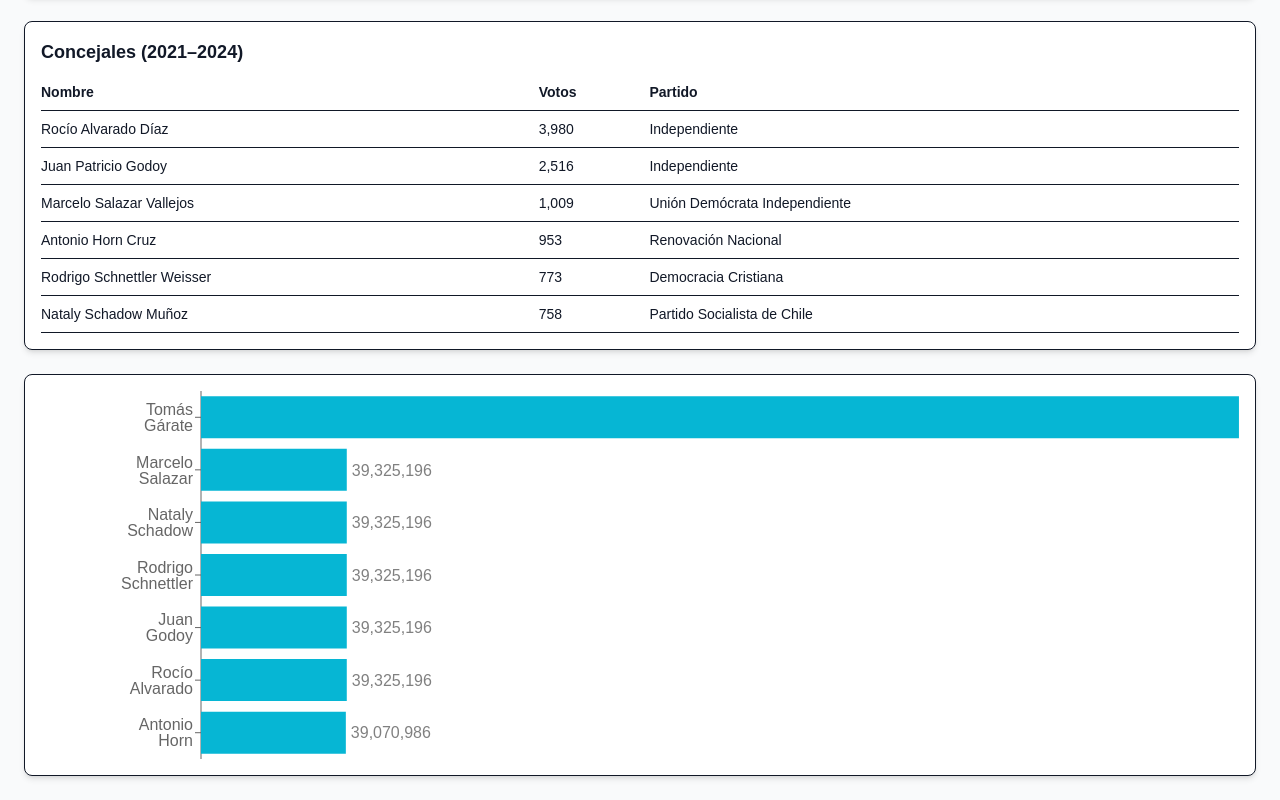
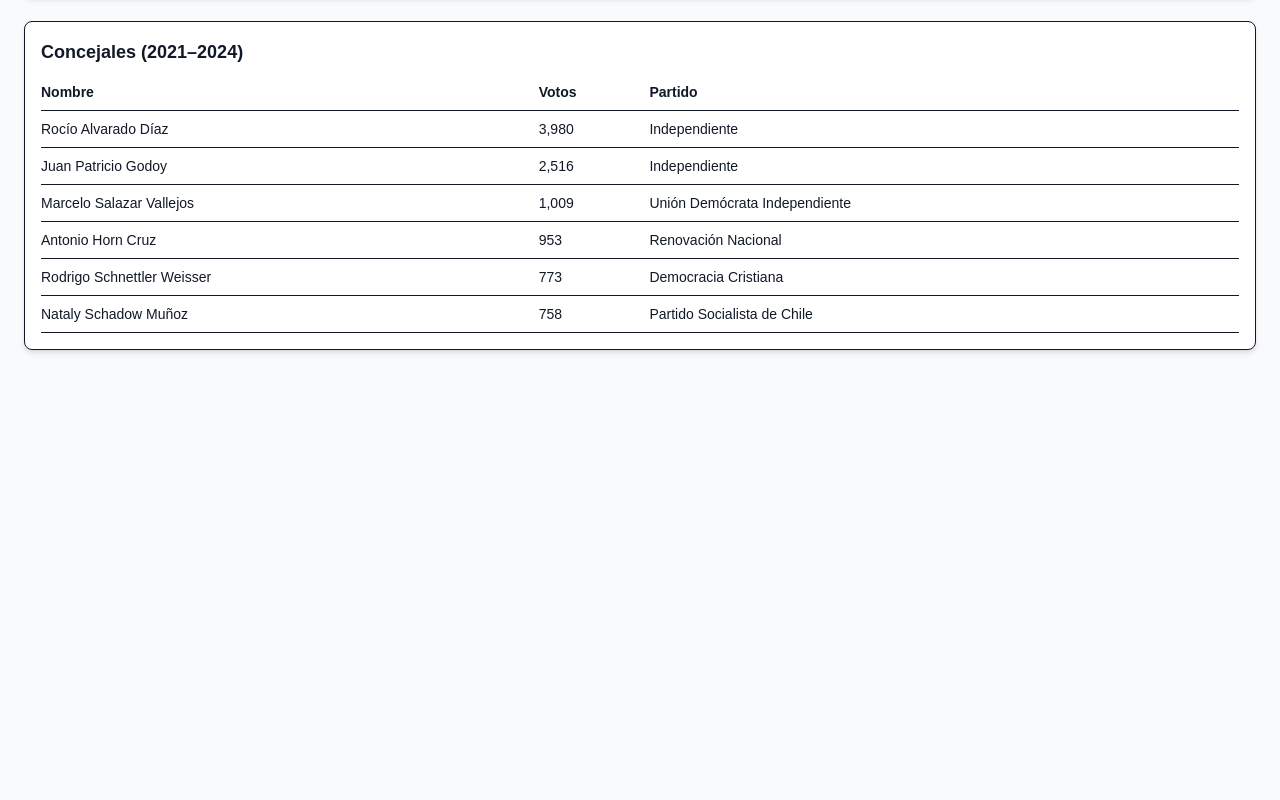
Before and after one commit to TheWildHunt/Civix, a Next.js app: page / in a window 1280 px wide. Shown: the part 427-1227 px from the top of the page. After the commit the page ends 801 px from the top, so only its background shows below. Built offline with nearby package versions, Linux system fonts and the light colour scheme.

Commit message:
Fix errores de tipado y limpieza de Tooltips

```diff
--- a/app/page.tsx
+++ b/app/page.tsx
@@ -3,7 +3,6 @@
 import { useState } from "react";
 import { Button } from "@/components/ui/button";
 import { Card, CardContent } from "@/components/ui/card";
-import { BarChart, Bar, XAxis, YAxis, Tooltip, ResponsiveContainer, LabelList } from "recharts";
 
 const sections = [
   "Senadores",
@@ -27,15 +26,6 @@ const comunasMunicipales = [
       { nombre: "Antonio Horn Cruz", votos: 953, partido: "Renovación Nacional" },
       { nombre: "Rodrigo Schnettler Weisser", votos: 773, partido: "Democracia Cristiana" },
       { nombre: "Nataly Schadow Muñoz", votos: 758, partido: "Partido Socialista de Chile" },
-    ],
-    remuneraciones: [
-      { nombre: "Tomás Gárate", monto: 279985493 },
-      { nombre: "Marcelo Salazar", monto: 39325196 },
-      { nombre: "Nataly Schadow", monto: 39325196 },
-      { nombre: "Rodrigo Schnettler", monto: 39325196 },
-      { nombre: "Juan Godoy", monto: 39325196 },
-      { nombre: "Rocío Alvarado", monto: 39325196 },
-      { nombre: "Antonio Horn", monto: 39070986 },
     ]
   },
 ];
@@ -118,21 +108,6 @@ export default function Home() {
                   </table>
                 </CardContent>
               </Card>
-
-              <Card>
-                <CardContent className="h-[400px]">
-                  <ResponsiveContainer width="100%" height="100%">
-                    <BarChart layout="vertical" data={comuna.remuneraciones} margin={{ left: 100 }}>
-                      <XAxis type="number" hide />
-                      <YAxis dataKey="nombre" type="category" />
-                      <Tooltip formatter={(value: any) => typeof value === 'number' ? value.toLocaleString('es-CL', { style: 'currency', currency: 'CLP' }) : value} />
-                      <Bar dataKey="monto" fill="#06b6d4">
-                        <LabelList dataKey="monto" position="right" formatter={(value: any) => typeof value === 'number' ? value.toLocaleString() : value} />
-                      </Bar>
-                    </BarChart>
-                  </ResponsiveContainer>
-                </CardContent>
-              </Card>
             </div>
           )}
         </>
```
